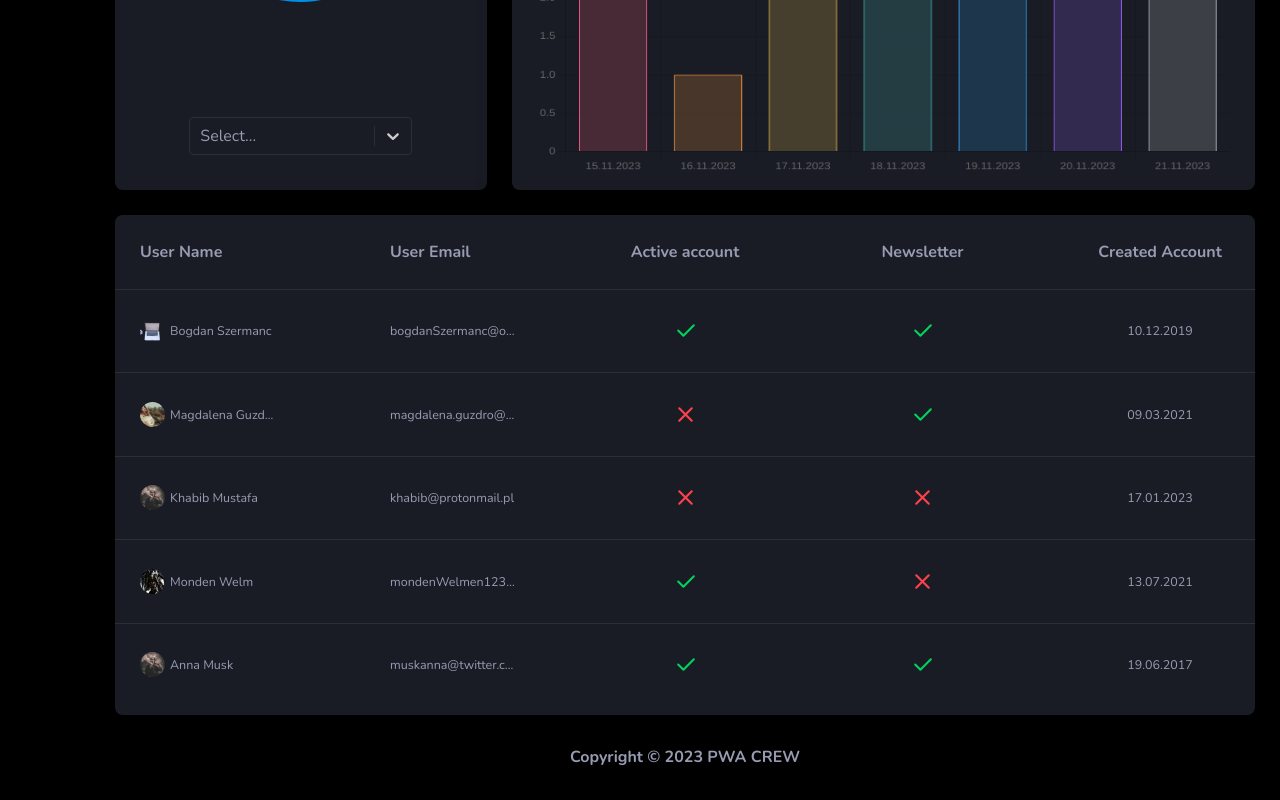
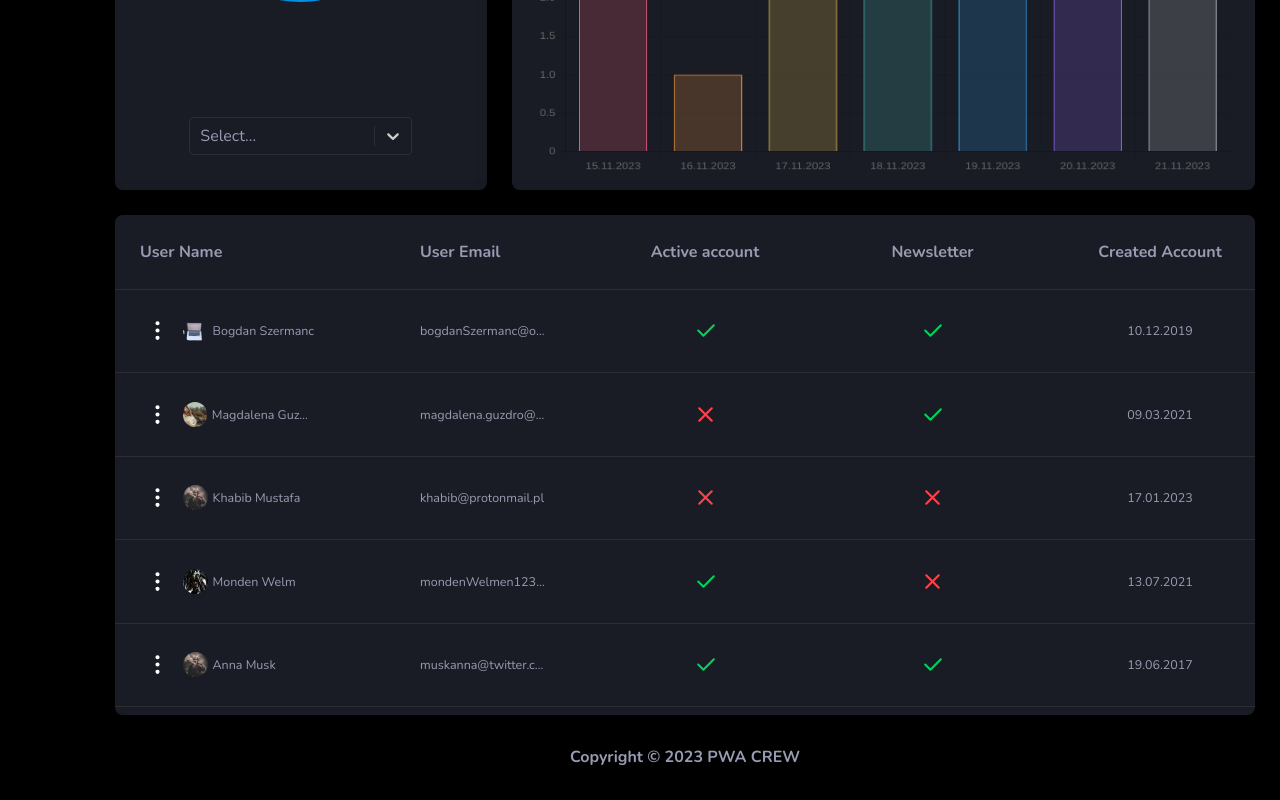
Before and after one commit to hadamalush/pwa-crew-admin-dashboard, a React (Vite) app: page / in a window 1280 px wide. Shown: the part 908-1708 px from the top of the page. Built offline with nearby package versions, Linux system fonts and the light colour scheme.

Commit message:
feat: Added SimpleDropdown component

```diff
--- /dev/null
+++ b/src/components/UI/Dropdown/SimpleDropdownList.tsx
@@ -0,0 +1,45 @@
+import { cn } from "../../../util/utils";
+import { basicVariant } from "../../variants/variants";
+import { ComponentPropsWithoutRef, useEffect, useRef } from "react";
+import { motion, AnimatePresence, HTMLMotionProps } from "framer-motion";
+
+type SimpleDropdownListProps = {
+  isVisible: boolean;
+  onClose: () => void;
+} & ComponentPropsWithoutRef<"ul"> &
+  HTMLMotionProps<"ul">;
+
+const SimpleDropdownList = ({ onClose, isVisible, ...props }: SimpleDropdownListProps) => {
+  const ref = useRef<HTMLUListElement>(null);
+
+  useEffect(() => {
+    const handleClickOutside = (event: MouseEvent) => {
+      if (ref.current && !ref.current.contains(event.target as Node)) {
+        onClose();
+      }
+    };
+    document.addEventListener("click", handleClickOutside);
+
+    return () => {
+      document.removeEventListener("click", handleClickOutside);
+    };
+  }, [onClose]);
+
+  return (
+    <AnimatePresence>
+      {isVisible && (
+        <motion.ul
+          className={cn(
+            basicVariant({ box: "littleShadow" }),
+            "absolute bottom-[-8rem] left-5 w-40 rounded-lg z-10 dark:bg-primary h-auto overflow-hidden text-black dark:text-textPrimary "
+          )}
+          ref={ref}
+        >
+          {props.children}
+        </motion.ul>
+      )}
+    </AnimatePresence>
+  );
+};
+
+export default SimpleDropdownList;
--- a/src/components/UI/Icons/IconBase.tsx
+++ b/src/components/UI/Icons/IconBase.tsx
@@ -587,4 +587,21 @@ export const IconsBase = {
       <path d="M5 12l6 -6" />
     </svg>
   ),
+  dotsVertical: (
+    <svg
+      xmlns="http://www.w3.org/2000/svg"
+      className="icon icon-tabler icon-tabler-dots-vertical"
+      viewBox="0 0 24 24"
+      strokeWidth="2"
+      stroke="currentColor"
+      fill="none"
+      strokeLinecap="round"
+      strokeLinejoin="round"
+    >
+      <path stroke="none" d="M0 0h24v24H0z" fill="none" />
+      <path d="M12 12m-1 0a1 1 0 1 0 2 0a1 1 0 1 0 -2 0" />
+      <path d="M12 19m-1 0a1 1 0 1 0 2 0a1 1 0 1 0 -2 0" />
+      <path d="M12 5m-1 0a1 1 0 1 0 2 0a1 1 0 1 0 -2 0" />
+    </svg>
+  ),
 };
--- a/src/components/UI/Select/SelectSingle.tsx
+++ b/src/components/UI/Select/SelectSingle.tsx
@@ -12,7 +12,6 @@ const SelectSingle = ({ className, ...props }: SelectSingleProps) => {
       menuPortalTarget={document.body}
       classNamePrefix="own"
       className={cn("own mt-5 w-3/4 text-white z-50", className)}
-      defaultMenuIsOpen={true}
     />
   );
 };
--- a/src/components/transitions/Users/UsersItem.tsx
+++ b/src/components/transitions/Users/UsersItem.tsx
@@ -1,5 +1,9 @@
 import { cn } from "../../../util/utils";
+import Button from "../../UI/Button";
+import SimpleDropdownList from "../../UI/Dropdown/SimpleDropdownList";
 import Icon from "../../UI/Icons/Icon";
+import { useState, type MouseEvent } from "react";
+
 import Avatar from "../Avatar";
 import { type ComponentPropsWithoutRef } from "react";
 
@@ -23,6 +27,13 @@ const UsersItem = ({
   ...props
 }: UserItemProps) => {
   const avatarImg = avatarSrc ? avatarSrc : "/anonymous.webp";
+  const [isOpenTools, setIsOpenUserTools] = useState(false);
+
+  const handleUserTools = (e: MouseEvent<HTMLButtonElement>) => {
+    e.stopPropagation();
+
+    setIsOpenUserTools((prev) => !prev);
+  };
 
   return (
     <li>
@@ -33,7 +44,29 @@ const UsersItem = ({
           className
         )}
       >
-        <li className="w-56 flex items-center">
+        <li className="w-72 flex items-center">
+          <Button
+            variant="outline"
+            type="button"
+            aria-label="Open options"
+            className="relative"
+            onClick={handleUserTools}
+          >
+            <Icon
+              iconName="dotsVertical"
+              className="mr-3 cursor-pointer w-14 dark:text-white text-black "
+            />
+
+            <SimpleDropdownList onClose={() => setIsOpenUserTools(false)} isVisible={isOpenTools}>
+              <li className="py-4 border-b dark:border-borderPrimary border-pLight dark:hover:bg-primaryLight hover:bg-slate-100 duration-200">
+                Edit
+              </li>
+              <li className="py-4 text-lightRed hover:bg-slate-100 dark:hover:bg-primaryLight duration-200">
+                Delete
+              </li>
+            </SimpleDropdownList>
+          </Button>
+
           <Avatar src={avatarImg} size="s2" />
           <p className="inline p-2 overflow-hidden text-ellipsis whitespace-nowrap max-w-125">
             {name}
--- a/src/components/transitions/Users/UsersList.tsx
+++ b/src/components/transitions/Users/UsersList.tsx
@@ -31,7 +31,7 @@ const UsersList = ({ users, searchOption, className }: UsersListProps) => {
       )}
       <li>
         <ul className="flex w-full  mt-10 mx-auto font-semibold justify-between text-black dark:text-textPrimary px-10 border-pLight dark:border-borderPrimary border-b pb-10 ">
-          <li className="w-56">
+          <li className="w-72">
             <Heading as="h4">User Name</Heading>
           </li>
           <li className="w-56 pl-5">
@@ -50,7 +50,7 @@ const UsersList = ({ users, searchOption, className }: UsersListProps) => {
       </li>
 
       {users.map((user, index) => {
-        return <UsersItem key={index} {...user} className={`${index === 4 && "border-none"}`} />;
+        return <UsersItem key={index} {...user} />;
       })}
     </ul>
   );
--- a/src/components/variants/variants.ts
+++ b/src/components/variants/variants.ts
@@ -32,7 +32,9 @@ export const basicVariant = cva("w-10 h-10", {
     },
     box: {
       default:
-        "bg-white dark:bg-primary w-10 h-10 drop-shadow-[0_0px_15px_rgba(0,0,0,0.07)] dark:drop-shadow-[0_0px_15px_rgba(0,0,0,0.9)] rounded-xl duration-200",
+        "bg-white dark:bg-primary w-10 h-10 drop-shadow-[0_0px_15px_rgba(0,0,0,0.09)] dark:drop-shadow-[0_0px_15px_rgba(0,0,0,0.9)] rounded-xl duration-200",
+      littleShadow:
+        "bg-white dark:bg-primary w-10 h-10 drop-shadow-[0_0px_15px_rgba(0,0,0,0.07)] dark:drop-shadow-[0_2px_15px_rgba(0,0,0,0.3)] rounded-xl duration-200",
     },
   },
   defaultVariants: {
```
